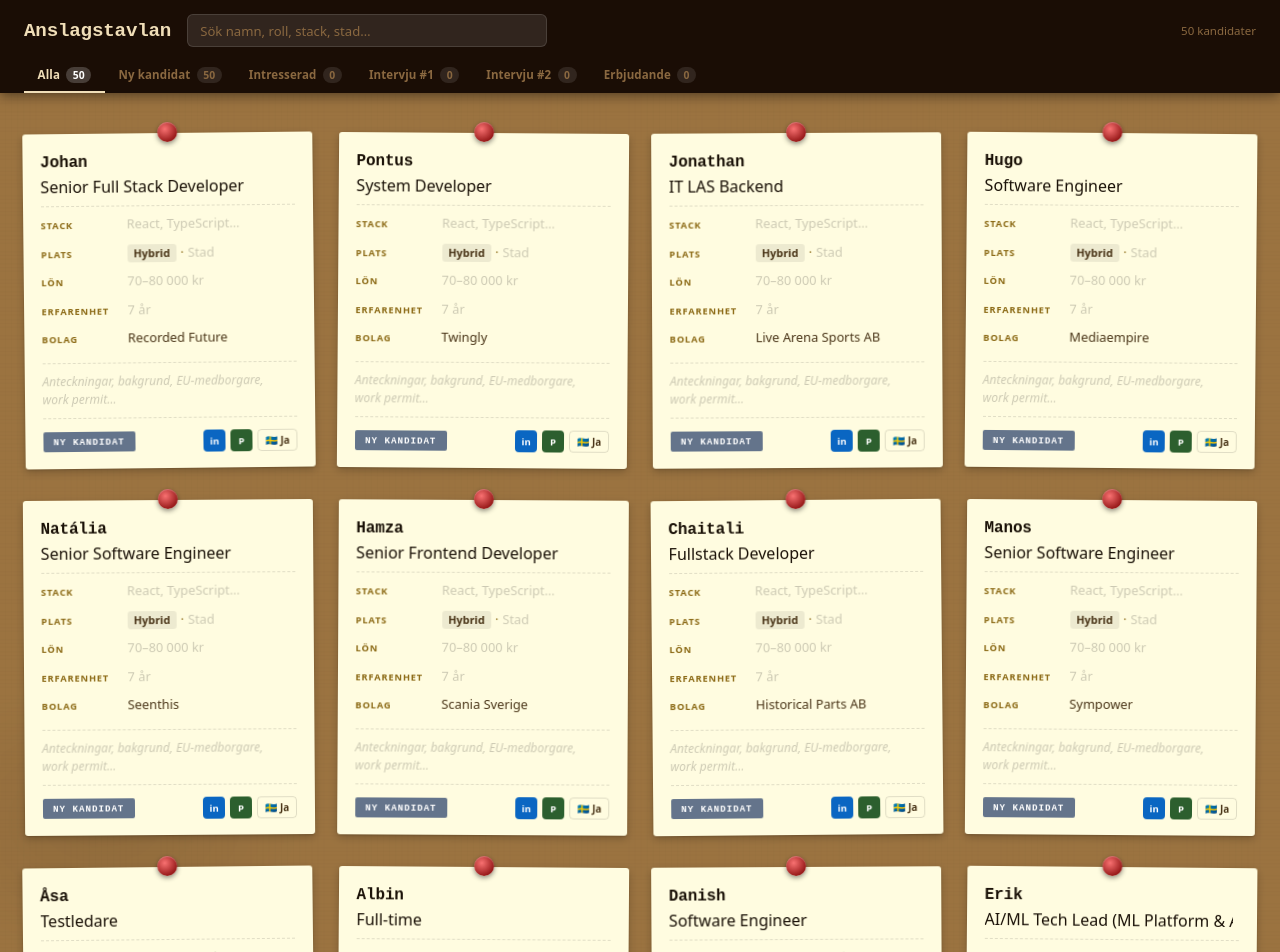
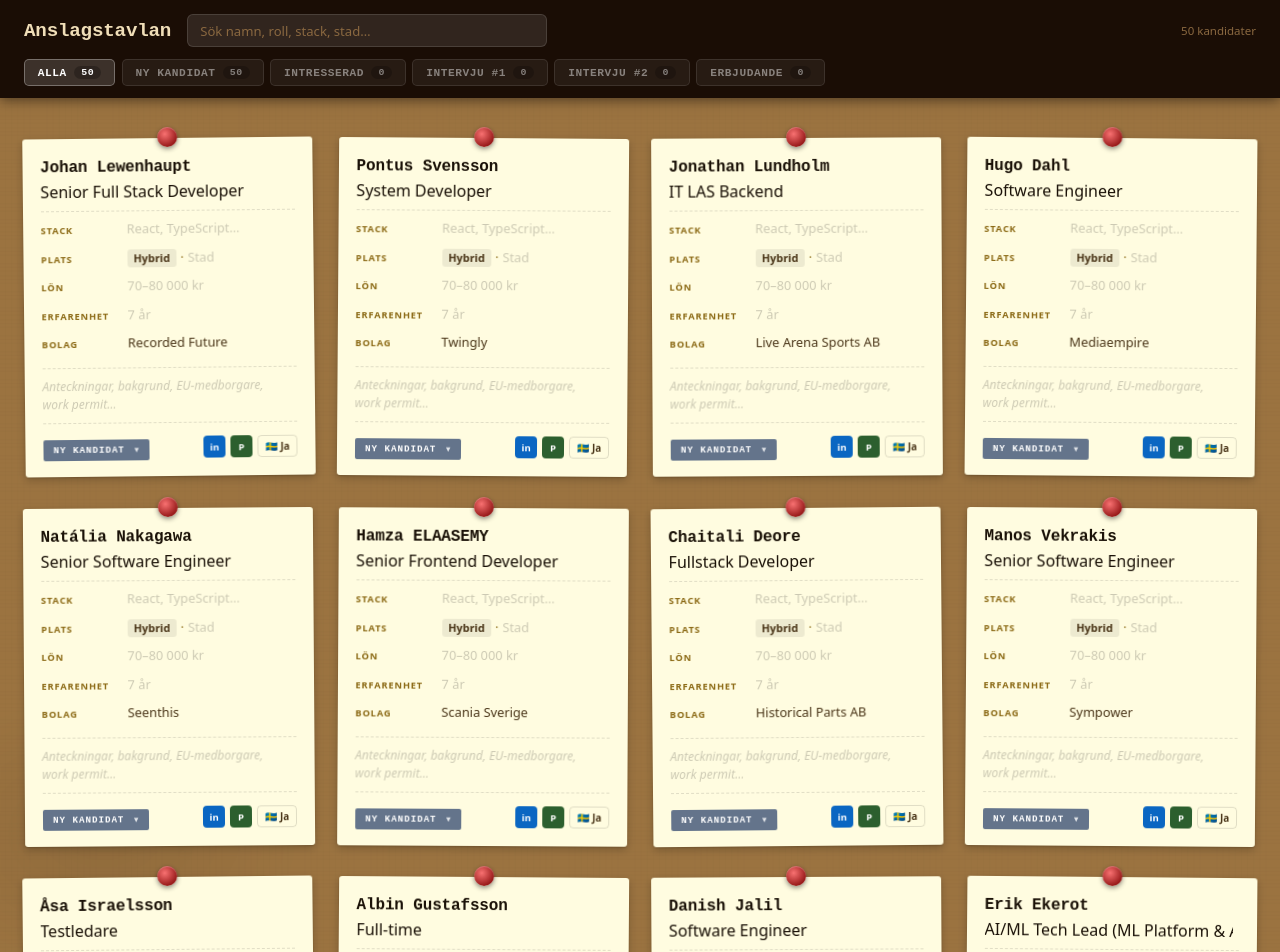
Before and after one commit to Sueyoungslim/adamathon-crm, a React (Vite) app: page / in a window 1280 px wide. Shown: the top 952 px of the page. Built offline with nearby package versions, Linux system fonts and the light colour scheme.

Commit message:
fix: full names, stage dropdown, prominent header stage pills

```diff
--- a/public/candidates.json
+++ b/public/candidates.json
@@ -1,7 +1,7 @@
 [
   {
     "id": "57113",
-    "name": "Johan",
+    "name": "Johan Lewenhaupt",
     "ponty_url": "https://larenius.ponty-system.se/candidate/57113/show",
     "role": "Senior Full Stack Developer",
     "organization": "Recorded Future",
@@ -12,7 +12,7 @@
   },
   {
     "id": "122149",
-    "name": "Pontus",
+    "name": "Pontus Svensson",
     "ponty_url": "https://larenius.ponty-system.se/candidate/122149/show",
     "role": "System Developer",
     "organization": "Twingly",
@@ -23,7 +23,7 @@
   },
   {
     "id": "113472",
-    "name": "Jonathan",
+    "name": "Jonathan Lundholm",
     "ponty_url": "https://larenius.ponty-system.se/candidate/113472/show",
     "role": "IT LAS Backend",
     "organization": "Live Arena Sports AB",
@@ -34,7 +34,7 @@
   },
   {
     "id": "126769",
-    "name": "Hugo",
+    "name": "Hugo Dahl",
     "ponty_url": "https://larenius.ponty-system.se/candidate/126769/show",
     "role": "Software Engineer",
     "organization": "Mediaempire",
@@ -45,7 +45,7 @@
   },
   {
     "id": "126618",
-    "name": "Natália",
+    "name": "Natália Nakagawa",
     "ponty_url": "https://larenius.ponty-system.se/candidate/126618/show",
     "role": "Senior Software Engineer",
     "organization": "Seenthis",
@@ -56,7 +56,7 @@
   },
   {
     "id": "106318",
-    "name": "Hamza",
+    "name": "Hamza ELAASEMY",
     "ponty_url": "https://larenius.ponty-system.se/candidate/106318/show",
     "role": "Senior Frontend Developer",
     "organization": "Scania Sverige",
@@ -67,7 +67,7 @@
   },
   {
     "id": "90111",
-    "name": "Chaitali",
+    "name": "Chaitali Deore",
     "ponty_url": "https://larenius.ponty-system.se/candidate/90111/show",
     "role": "Fullstack Developer",
     "organization": "Historical Parts AB",
@@ -78,7 +78,7 @@
   },
   {
     "id": "126147",
-    "name": "Manos",
+    "name": "Manos Vekrakis",
     "ponty_url": "https://larenius.ponty-system.se/candidate/126147/show",
     "role": "Senior Software Engineer",
     "organization": "Sympower",
@@ -89,7 +89,7 @@
   },
   {
     "id": "60844",
-    "name": "Åsa",
+    "name": "Åsa Israelsson",
     "ponty_url": "https://larenius.ponty-system.se/candidate/60844/show",
     "role": "Testledare",
     "organization": "Region Jönköpings län",
@@ -100,7 +100,7 @@
   },
   {
     "id": "122676",
-    "name": "Albin",
+    "name": "Albin Gustafsson",
     "ponty_url": "https://larenius.ponty-system.se/candidate/122676/show",
     "role": "Full-time",
     "organization": "Climeon",
@@ -111,7 +111,7 @@
   },
   {
     "id": "118520",
-    "name": "Danish",
+    "name": "Danish Jalil",
     "ponty_url": "https://larenius.ponty-system.se/candidate/118520/show",
     "role": "Software Engineer",
     "organization": "Revolut",
@@ -122,7 +122,7 @@
   },
   {
     "id": "125888",
-    "name": "Erik",
+    "name": "Erik Ekerot",
     "ponty_url": "https://larenius.ponty-system.se/candidate/125888/show",
     "role": "AI/ML Tech Lead (ML Platform & Applied AI)",
     "organization": "Svenska Spel",
@@ -133,7 +133,7 @@
   },
   {
     "id": "125564",
-    "name": "Carlo",
+    "name": "Carlo Barone",
     "ponty_url": "https://larenius.ponty-system.se/candidate/125564/show",
     "role": "Uppsägning/borttagen tjänst",
     "organization": "Paus i karriären",
@@ -144,7 +144,7 @@
   },
   {
     "id": "123027",
-    "name": "Viktor",
+    "name": "Viktor Salomonsson",
     "ponty_url": "https://larenius.ponty-system.se/candidate/123027/show",
     "role": "Full Stack Developer",
     "organization": "Twiceme Technology",
@@ -155,7 +155,7 @@
   },
   {
     "id": "62116",
-    "name": "Patrik",
+    "name": "Patrik Eriksson",
     "ponty_url": "https://larenius.ponty-system.se/candidate/62116/show",
     "role": "Frontend Developer",
     "organization": "Firstvet",
@@ -166,7 +166,7 @@
   },
   {
     "id": "50162",
-    "name": "Viktor",
+    "name": "Viktor Tell",
     "ponty_url": "https://larenius.ponty-system.se/candidate/50162/show",
     "role": "Developer",
     "organization": "Funnel",
@@ -177,7 +177,7 @@
   },
   {
     "id": "89708",
-    "name": "Yue",
+    "name": "Yue Wang",
     "ponty_url": "https://larenius.ponty-system.se/candidate/89708/show",
     "role": "Web Engineer",
     "organization": "VOI Technology",
@@ -188,7 +188,7 @@
   },
   {
     "id": "121723",
-    "name": "Mikael",
+    "name": "Mikael Zehnter Frisk",
     "ponty_url": "https://larenius.ponty-system.se/candidate/121723/show",
     "role": "AI Engineer",
     "organization": "Framna",
@@ -199,7 +199,7 @@
   },
   {
     "id": "124052",
-    "name": "Waleed",
+    "name": "Waleed Ahmad Faridi",
     "ponty_url": "https://larenius.ponty-system.se/candidate/124052/show",
     "role": "AI Engineer",
     "organization": "TRATON GROUP",
@@ -210,7 +210,7 @@
   },
   {
     "id": "104374",
-    "name": "Alejo",
+    "name": "Alejo Perez Gomez",
     "ponty_url": "https://larenius.ponty-system.se/candidate/104374/show",
     "role": "Intrapreneur",
     "organization": "Scania Group",
@@ -221,7 +221,7 @@
   },
   {
     "id": "120008",
-    "name": "Marius",
+    "name": "Marius Ziegenbein",
     "ponty_url": "https://larenius.ponty-system.se/candidate/120008/show",
     "role": null,
     "organization": null,
@@ -232,7 +232,7 @@
   },
   {
     "id": "123792",
-    "name": "Malin",
+    "name": "Malin Söderlund",
     "ponty_url": "https://larenius.ponty-system.se/candidate/123792/show",
     "role": "Frontend Developer",
     "organization": "Nepa",
@@ -243,7 +243,7 @@
   },
   {
     "id": "112153",
-    "name": "Denis",
+    "name": "Denis Shvets",
     "ponty_url": "https://larenius.ponty-system.se/candidate/112153/show",
     "role": "Software Engineer",
     "organization": "Kustom",
@@ -254,7 +254,7 @@
   },
   {
     "id": "116239",
-    "name": "Johnny",
+    "name": "Johnny Kan",
     "ponty_url": "https://larenius.ponty-system.se/candidate/116239/show",
     "role": "Full Stack Developer",
     "organization": "Ubiquiti Inc.",
@@ -265,7 +265,7 @@
   },
   {
     "id": "123098",
-    "name": "Shan",
+    "name": "Shan Ali",
     "ponty_url": "https://larenius.ponty-system.se/candidate/123098/show",
     "role": "Machine Learning Engineer",
     "organization": "BL!XT",
@@ -276,7 +276,7 @@
   },
   {
     "id": "85314",
-    "name": "Lars",
+    "name": "Lars Berger",
     "ponty_url": "https://larenius.ponty-system.se/candidate/85314/show",
     "role": "Frontend Developer",
     "organization": "Net Partner 011 AB",
@@ -287,7 +287,7 @@
   },
   {
     "id": "106159",
-    "name": "Sathvik",
+    "name": "Sathvik Katam",
     "ponty_url": "https://larenius.ponty-system.se/candidate/106159/show",
     "role": "Machine Learning Engineer",
     "organization": "SK Good tech",
@@ -298,7 +298,7 @@
   },
   {
     "id": "122918",
-    "name": "Mohammad",
+    "name": "Mohammad Mirzaei",
     "ponty_url": "https://larenius.ponty-system.se/candidate/122918/show",
     "role": "Senior Application Engineer",
     "organization": "Dometic",
@@ -309,7 +309,7 @@
   },
   {
     "id": "122671",
-    "name": "Benjamin",
+    "name": "Benjamin Suljević",
     "ponty_url": "https://larenius.ponty-system.se/candidate/122671/show",
     "role": "Telecommunications Software Engineer",
     "organization": "Tieto",
@@ -320,7 +320,7 @@
   },
   {
     "id": "106118",
-    "name": "Juan",
+    "name": "Juan Manuel Laneri",
     "ponty_url": "https://larenius.ponty-system.se/candidate/106118/show",
     "role": "AI Engineering Lead, Fixed Income GenAI Platform",
     "organization": "SEB",
@@ -331,7 +331,7 @@
   },
   {
     "id": "106167",
-    "name": "Eser",
+    "name": "Eser Arslan",
     "ponty_url": "https://larenius.ponty-system.se/candidate/106167/show",
     "role": "Senior Machine Learning Engineer / Senior Data Scientist",
     "organization": "H&M",
@@ -342,7 +342,7 @@
   },
   {
     "id": "62242",
-    "name": "Ganesh",
+    "name": "Ganesh Balaji Radhakrishnan",
     "ponty_url": "https://larenius.ponty-system.se/candidate/62242/show",
     "role": "System Developer",
     "organization": "Softronic",
@@ -353,7 +353,7 @@
   },
   {
     "id": "120942",
-    "name": "Rickard",
+    "name": "Rickard Molin",
     "ponty_url": "https://larenius.ponty-system.se/candidate/120942/show",
     "role": "Embedded Software Engineer",
     "organization": "Profoto",
@@ -364,7 +364,7 @@
   },
   {
     "id": "119887",
-    "name": "Salar",
+    "name": "Salar Sadek",
     "ponty_url": "https://larenius.ponty-system.se/candidate/119887/show",
     "role": "Development Engineer",
     "organization": "Scania Group",
@@ -375,7 +375,7 @@
   },
   {
     "id": "119724",
-    "name": "Raif",
+    "name": "Raif K",
     "ponty_url": "https://larenius.ponty-system.se/candidate/119724/show",
     "role": "Software Development Engineer",
     "organization": "AVL",
@@ -386,7 +386,7 @@
   },
   {
     "id": "32089",
-    "name": "Lena",
+    "name": "Lena Mondrejevski",
     "ponty_url": "https://larenius.ponty-system.se/candidate/32089/show",
     "role": "Chief Technology Officer",
     "organization": "ImagineCare",
@@ -397,7 +397,7 @@
   },
   {
     "id": "72841",
-    "name": "Pedram",
+    "name": "Pedram Kasebzadeh",
     "ponty_url": "https://larenius.ponty-system.se/candidate/72841/show",
     "role": "Senior Data Scientist",
     "organization": "Annalect",
@@ -408,7 +408,7 @@
   },
   {
     "id": "109236",
-    "name": "Volkan",
+    "name": "Volkan C.",
     "ponty_url": "https://larenius.ponty-system.se/candidate/109236/show",
     "role": "Senior Embedded Software Developer",
     "organization": "ASSA ABLOY Opening Solutions",
@@ -419,7 +419,7 @@
   },
   {
     "id": "107967",
-    "name": "Milos",
+    "name": "Milos Tanaskovic",
     "ponty_url": "https://larenius.ponty-system.se/candidate/107967/show",
     "role": "System",
     "organization": null,
@@ -430,7 +430,7 @@
   },
   {
     "id": "100490",
-    "name": "Fredrik",
+    "name": "Fredrik Thorsson",
     "ponty_url": "https://larenius.ponty-system.se/candidate/100490/show",
     "role": "IT Hubexo Fullstack",
     "organization": "Hubexo",
@@ -441,7 +441,7 @@
   },
   {
     "id": "68671",
-    "name": "Adam",
+    "name": "Adam Risberg",
     "ponty_url": "https://larenius.ponty-system.se/candidate/68671/show",
     "role": "Full Stack Engineer",
     "organization": "Volvo Cars",
@@ -452,7 +452,7 @@
   },
   {
     "id": "105891",
-    "name": "Jonathan",
+    "name": "Jonathan Karnig",
     "ponty_url": "https://larenius.ponty-system.se/candidate/105891/show",
     "role": "IT Vitec Taxiteknik Frontend",
     "organization": "Taxiteknik Nordic AB",
@@ -463,7 +463,7 @@
   },
   {
     "id": "62413",
-    "name": "Marcus",
+    "name": "Marcus Sjöberg",
     "ponty_url": "https://larenius.ponty-system.se/candidate/62413/show",
     "role": "Full Stack Developer",
     "organization": "TRY Stockholm",
@@ -474,7 +474,7 @@
   },
   {
     "id": "98700",
-    "name": "Alireza",
+    "name": "Alireza Tavakol",
     "ponty_url": "https://larenius.ponty-system.se/candidate/98700/show",
     "role": "Software Engineer",
     "organization": "Hemnet",
@@ -485,7 +485,7 @@
   },
   {
     "id": "95341",
-    "name": "Lucas",
+    "name": "Lucas Nordlinder",
     "ponty_url": "https://larenius.ponty-system.se/candidate/95341/show",
     "role": "Webbutvecklare",
     "organization": "Betsson Group",
@@ -496,7 +496,7 @@
   },
   {
     "id": "89055",
-    "name": "Max",
+    "name": "Max Körlinge",
     "ponty_url": "https://larenius.ponty-system.se/candidate/89055/show",
     "role": "Head of Backend Engineering",
     "organization": "Alex Therapeutics",
@@ -507,7 +507,7 @@
   },
   {
     "id": "46583",
-    "name": "Malin",
+    "name": "Malin Augustsson",
     "ponty_url": "https://larenius.ponty-system.se/candidate/46583/show",
     "role": "Data Engineer",
     "organization": "Arbetsförmedlingen",
@@ -518,7 +518,7 @@
   },
   {
     "id": "74663",
-    "name": "Anders",
+    "name": "Anders Eriksson",
     "ponty_url": "https://larenius.ponty-system.se/candidate/74663/show",
     "role": "Senior Data Engineer",
     "organization": "Avanza Bank",
@@ -529,7 +529,7 @@
   },
   {
     "id": "60180",
-    "name": "Hiva",
+    "name": "Hiva Soofieh",
     "ponty_url": "https://larenius.ponty-system.se/candidate/60180/show",
     "role": "Test Engineer",
     "organization": "ArtiCap - A specialised resource provider",
@@ -540,7 +540,7 @@
   },
   {
     "id": "57668",
-    "name": "Kemal",
+    "name": "Kemal Demirtas",
     "ponty_url": "https://larenius.ponty-system.se/candidate/57668/show",
     "role": "Frontendutvecklare",
     "organization": "Futur",
--- a/src/App.css
+++ b/src/App.css
@@ -60,12 +60,14 @@
   font-variant-numeric: tabular-nums;
 }
 
-/* ── Stage nav tabs ──────────────────────────────────── */
+/* ── Stage nav pills ─────────────────────────────────── */
 .stage-nav {
   display: flex;
-  gap: 0;
+  gap: 0.4rem;
   overflow-x: auto;
   scrollbar-width: none;
+  padding-bottom: 0.75rem;
+  flex-wrap: wrap;
 }
 
 .stage-nav::-webkit-scrollbar { display: none; }
@@ -73,39 +75,45 @@
 .stage-tab {
   display: inline-flex;
   align-items: center;
-  gap: 0.4rem;
-  padding: 0.5rem 0.85rem;
-  font-size: 0.72rem;
-  font-weight: 600;
-  color: var(--frame-muted);
-  background: transparent;
-  border: none;
-  border-bottom: 2px solid transparent;
+  gap: 0.45rem;
+  padding: 0.38rem 0.8rem;
+  font-size: 0.7rem;
+  font-weight: 700;
+  font-family: 'Courier New', Courier, monospace;
+  letter-spacing: 0.05em;
+  text-transform: uppercase;
+  color: rgba(255,255,255,0.45);
+  background: rgba(255,255,255,0.06);
+  border: 1.5px solid rgba(255,255,255,0.1);
+  border-radius: 5px;
   cursor: pointer;
   white-space: nowrap;
-  transition: color 0.15s, border-color 0.15s;
-  letter-spacing: 0.01em;
+  transition: color 0.15s, background 0.15s, border-color 0.15s;
 }
 
-.stage-tab:hover { color: var(--frame-text); }
+.stage-tab:hover {
+  color: rgba(255,255,255,0.8);
+  background: rgba(255,255,255,0.1);
+  border-color: rgba(255,255,255,0.2);
+}
 
 .stage-tab--active {
-  color: var(--frame-text);
-  border-bottom-color: var(--tc, var(--frame-text));
+  color: #fff;
+  background: var(--tc, rgba(255,255,255,0.15));
+  border-color: var(--tc, rgba(255,255,255,0.3));
 }
 
 .tab-count {
-  font-size: 0.65rem;
+  font-size: 0.62rem;
   font-weight: 700;
-  background: rgba(255,255,255,0.1);
+  background: rgba(0,0,0,0.2);
   border-radius: 999px;
-  padding: 0.05rem 0.4rem;
+  padding: 0.05rem 0.45rem;
   font-variant-numeric: tabular-nums;
 }
 
 .stage-tab--active .tab-count {
-  background: var(--tc, rgba(255,255,255,0.2));
-  color: #fff;
+  background: rgba(0,0,0,0.25);
 }
 
 /* ── Cork board ──────────────────────────────────────── */
@@ -400,6 +408,60 @@
   background: rgba(220,38,38,0.06);
 }
 
+/* ── Stage dropdown ──────────────────────────────────── */
+.stage-wrap {
+  position: relative;
+}
+
+.stamp-caret {
+  font-size: 0.5rem;
+  opacity: 0.8;
+  vertical-align: middle;
+  margin-left: 0.2rem;
+}
+
+.stage-dropdown {
+  position: absolute;
+  bottom: calc(100% + 5px);
+  left: 0;
+  background: #1C1008;
+  border: 1px solid rgba(255,255,255,0.12);
+  border-radius: 6px;
+  padding: 0.3rem;
+  display: flex;
+  flex-direction: column;
+  gap: 0.15rem;
+  z-index: 200;
+  box-shadow: 0 8px 24px rgba(0,0,0,0.5);
+  min-width: 130px;
+}
+
+.stage-option {
+  font-family: 'Courier New', Courier, monospace;
+  font-size: 0.6rem;
+  font-weight: 700;
+  text-transform: uppercase;
+  letter-spacing: 0.08em;
+  padding: 0.38rem 0.65rem;
+  border-radius: 4px;
+  border: none;
+  cursor: pointer;
+  text-align: left;
+  color: rgba(255,255,255,0.55);
+  background: transparent;
+  transition: background 0.1s, color 0.1s;
+}
+
+.stage-option:hover {
+  background: var(--sc);
+  color: #fff;
+}
+
+.stage-option--active {
+  background: var(--sc);
+  color: #fff;
+}
+
 /* ── Responsive ──────────────────────────────────────── */
 @media (max-width: 600px) {
   .corkboard {
--- a/src/CandidateCard.jsx
+++ b/src/CandidateCard.jsx
@@ -1,4 +1,4 @@
-import { useRef } from 'react'
+import { useRef, useState, useEffect } from 'react'
 
 const STAGES = [
   { label: 'Ny kandidat',  color: '#64748B' },
@@ -45,7 +45,16 @@ export default function CandidateCard({ candidate, savedData = {}, onUpdate, ind
 
   const set = (key, val) => onUpdate(id, { [key]: val })
   const stage = STAGES[d.stage_idx] ?? STAGES[0]
-  const cycleStage = () => set('stage_idx', (d.stage_idx + 1) % STAGES.length)
+
+  const [dropOpen, setDropOpen] = useState(false)
+  const dropRef = useRef(null)
+  useEffect(() => {
+    if (!dropOpen) return
+    const close = e => { if (!dropRef.current?.contains(e.target)) setDropOpen(false) }
+    document.addEventListener('mousedown', close)
+    return () => document.removeEventListener('mousedown', close)
+  }, [dropOpen])
+
   const cycleWork = () => {
     const i = WORK_PREFS.indexOf(d.work_pref)
     set('work_pref', WORK_PREFS[(i + 1) % WORK_PREFS.length])
@@ -110,14 +119,33 @@ export default function CandidateCard({ candidate, savedData = {}, onUpdate, ind
       <hr className="card-rule" />
 
       <footer className="card-footer">
-        <button
-          className="stage-stamp"
-          style={{ '--sc': stage.color }}
-          onClick={cycleStage}
-          title="Klicka för att ändra status"
-        >
-          {stage.label}
-        </button>
+        <div className="stage-wrap" ref={dropRef}>
+          <button
+            className="stage-stamp"
+            style={{ '--sc': stage.color }}
+            onClick={() => setDropOpen(o => !o)}
+            aria-haspopup="listbox"
+            aria-expanded={dropOpen}
+          >
+            {stage.label} <span className="stamp-caret">▾</span>
+          </button>
+          {dropOpen && (
+            <div className="stage-dropdown" role="listbox">
+              {STAGES.map((s, i) => (
+                <button
+                  key={i}
+                  role="option"
+                  aria-selected={i === d.stage_idx}
+                  className={`stage-option ${i === d.stage_idx ? 'stage-option--active' : ''}`}
+                  style={{ '--sc': s.color }}
+                  onClick={() => { set('stage_idx', i); setDropOpen(false) }}
+                >
+                  {s.label}
+                </button>
+              ))}
+            </div>
+          )}
+        </div>
 
         <div className="card-icons">
           {linkedin && (
```
Also changed, not shown: scripts/convert-csv.js (+3 -4 lines).
